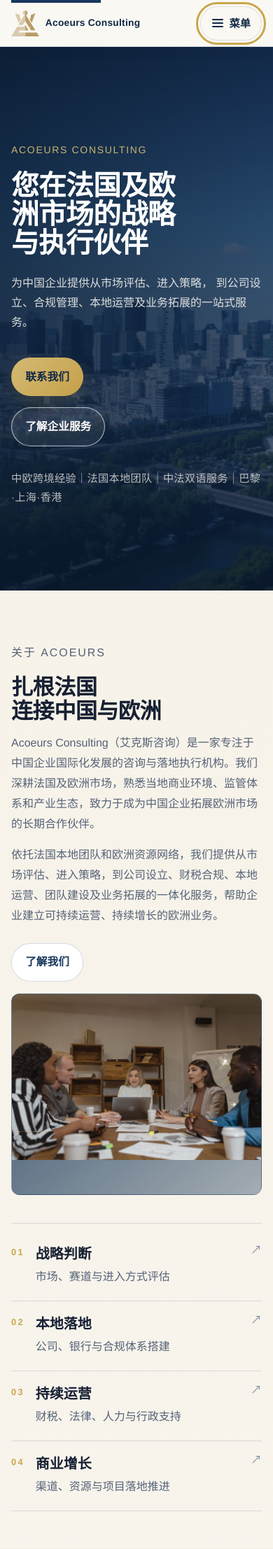
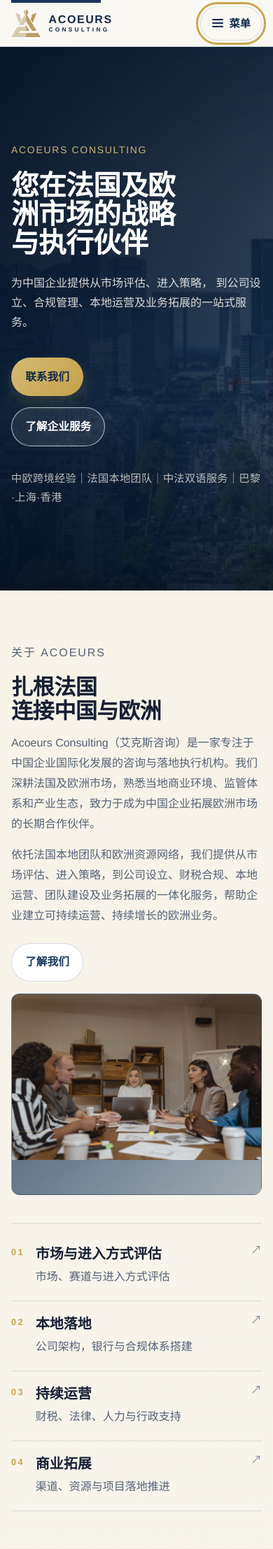
Before and after one commit to ANDGalaxie/acoeursconsulting-website, a Django app: page / in a window 390 px wide. Shown: the top 2214 px of the page at 70% size. Run offline with Django 5.2, Linux system fonts and the light colour scheme.

Commit message:
Refine homepage hero and brand header

```diff
--- a/static/css/components.css
+++ b/static/css/components.css
@@ -1,3 +1,4 @@
+
 .site-header {
     position: fixed;
     top: 0;
@@ -35,7 +36,7 @@
 .site-brand {
     display: inline-flex;
     align-items: center;
-    gap: 0.95rem;
+    gap: clamp(0.8rem, 1.2vw, 1rem);
     flex-shrink: 0;
     max-width: min(18rem, 52vw);
 }
@@ -47,12 +48,36 @@
     flex: 0 0 auto;
 }
 
-.site-brand__name {
+.site-brand__wordmark {
+    display: flex;
+    flex: 0 0 auto;
+    flex-direction: column;
+    align-items: flex-start;
+    justify-content: center;
+    line-height: 1;
+}
+
+.site-brand__wordmark-primary,
+.site-brand__wordmark-secondary {
+    display: block;
     color: var(--color-navy-dark);
-    font-size: clamp(0.95rem, 1.4vw, 1.08rem);
+    font-family: var(--font-body);
+    white-space: nowrap;
+}
+
+.site-brand__wordmark-primary {
+    font-size: clamp(1.08rem, 1.45vw, 1.28rem);
     font-weight: 700;
-    letter-spacing: 0.02em;
-    white-space: nowrap;
+    line-height: 0.95;
+    letter-spacing: 0.12em;
+}
+
+.site-brand__wordmark-secondary {
+    margin-top: 0.2rem;
+    font-size: clamp(0.55rem, 0.72vw, 0.67rem);
+    font-weight: 600;
+    line-height: 1;
+    letter-spacing: 0.44em;
 }
 
 .nav-toggle {
@@ -352,22 +377,33 @@
     }
 }
 
+@media (max-width: 767px) {
+    .site-brand {
+        gap: 0.7rem;
+    }
+
+    .site-brand__mark {
+        width: 2.65rem;
+    }
+
+    .site-brand__wordmark-primary {
+        font-size: 1rem;
+        letter-spacing: 0.1em;
+    }
+
+    .site-brand__wordmark-secondary {
+        font-size: 0.52rem;
+        letter-spacing: 0.39em;
+    }
+}
+
 @media (max-width: 419px) {
     :root {
         --header-height: 4.15rem;
     }
 
     .site-brand {
-        gap: 0.55rem;
         max-width: calc(100% - 5.75rem);
-    }
-
-    .site-brand__mark {
-        width: 2.5rem;
-    }
-
-    .site-brand__name {
-        font-size: 0.86rem;
     }
 }
 
--- a/static/css/home.css
+++ b/static/css/home.css
@@ -18,11 +18,11 @@
 
 .home-hero__media {
     z-index: -2;
-    background:
-        url("../images/hero.jpg"),
+    background-image:
+        url("../images/home/hero-la-defense.webp"),
         linear-gradient(135deg, #18365d 0%, #102846 52%, #274c79 100%);
-    background-position: center;
-    background-size: cover;
+    background-position: center 48%, center;
+    background-size: cover, cover;
     background-repeat: no-repeat;
     transform-origin: center center;
     animation: hero-media-drift 22s var(--motion-ease-reveal) both;
@@ -31,8 +31,20 @@
 .home-hero__overlay {
     z-index: -1;
     background:
-        linear-gradient(90deg, rgba(9, 24, 44, 0.9) 0%, rgba(16, 40, 70, 0.82) 26%, rgba(16, 40, 70, 0.52) 58%, rgba(16, 40, 70, 0.28) 100%),
-        linear-gradient(180deg, rgba(9, 24, 44, 0.28) 0%, rgba(9, 24, 44, 0.08) 34%, rgba(9, 24, 44, 0.46) 100%);
+        linear-gradient(
+            90deg,
+            rgba(5, 17, 34, 0.96) 0%,
+            rgba(7, 24, 45, 0.93) 27%,
+            rgba(10, 34, 61, 0.74) 48%,
+            rgba(12, 42, 72, 0.42) 68%,
+            rgba(12, 42, 72, 0.2) 100%
+        ),
+        linear-gradient(
+            180deg,
+            rgba(5, 17, 34, 0.12) 0%,
+            rgba(5, 17, 34, 0.08) 55%,
+            rgba(5, 17, 34, 0.46) 100%
+        );
 }
 
 .home-hero__inner {
@@ -1310,6 +1322,10 @@ body.has-motion .reveal-on-scroll.is-visible.case-study__visual img {
 }
 
 @media (max-width: 767px) {
+    .home-hero__media {
+        background-position: 42% center, center;
+    }
+
     .home-hero {
         min-height: calc(100svh - var(--header-height));
         min-height: max(34rem, calc(100svh - var(--header-height)));
@@ -1333,8 +1349,8 @@ body.has-motion .reveal-on-scroll.is-visible.case-study__visual img {
 
     .home-hero__overlay {
         background:
-            linear-gradient(180deg, rgba(9, 24, 44, 0.76) 0%, rgba(16, 40, 70, 0.62) 32%, rgba(16, 40, 70, 0.54) 68%, rgba(9, 24, 44, 0.74) 100%),
-            linear-gradient(90deg, rgba(9, 24, 44, 0.78) 0%, rgba(16, 40, 70, 0.42) 100%);
+            linear-gradient(180deg, rgba(5, 17, 34, 0.78) 0%, rgba(7, 24, 45, 0.68) 32%, rgba(10, 34, 61, 0.6) 68%, rgba(5, 17, 34, 0.76) 100%),
+            linear-gradient(90deg, rgba(5, 17, 34, 0.88) 0%, rgba(12, 42, 72, 0.48) 100%);
     }
 
     .home-section {
--- a/templates/includes/header.html
+++ b/templates/includes/header.html
@@ -9,7 +9,10 @@
                 width="52"
                 height="48"
             >
-            <span class="site-brand__name">Acoeurs Consulting</span>
+            <span class="site-brand__wordmark" aria-hidden="true">
+                <span class="site-brand__wordmark-primary">ACOEURS</span>
+                <span class="site-brand__wordmark-secondary">CONSULTING</span>
+            </span>
         </a>
         <button
             class="nav-toggle"
--- a/templates/website/home.html
+++ b/templates/website/home.html
@@ -55,7 +55,7 @@
             <a class="about-capability" href="{% url 'business_market_entry' %}">
                 <span class="about-capability__index">01</span>
                 <div class="about-capability__content">
-                    <h3>战略判断</h3>
+                    <h3>市场与进入方式评估</h3>
                     <p>市场、赛道与进入方式评估</p>
                 </div>
                 <span class="about-capability__arrow" aria-hidden="true">↗</span>
@@ -64,7 +64,7 @@
                 <span class="about-capability__index">02</span>
                 <div class="about-capability__content">
                     <h3>本地落地</h3>
-                    <p>公司、银行与合规体系搭建</p>
+                    <p>公司架构，银行与合规体系搭建</p>
                 </div>
                 <span class="about-capability__arrow" aria-hidden="true">↗</span>
             </a>
@@ -79,7 +79,7 @@
             <a class="about-capability" href="{% url 'business_growth' %}">
                 <span class="about-capability__index">04</span>
                 <div class="about-capability__content">
-                    <h3>商业增长</h3>
+                    <h3>商业拓展</h3>
                     <p>渠道、资源与项目落地推进</p>
                 </div>
                 <span class="about-capability__arrow" aria-hidden="true">↗</span>
```
Also changed, not shown: static/images/home/hero-la-defense.webp (added).
